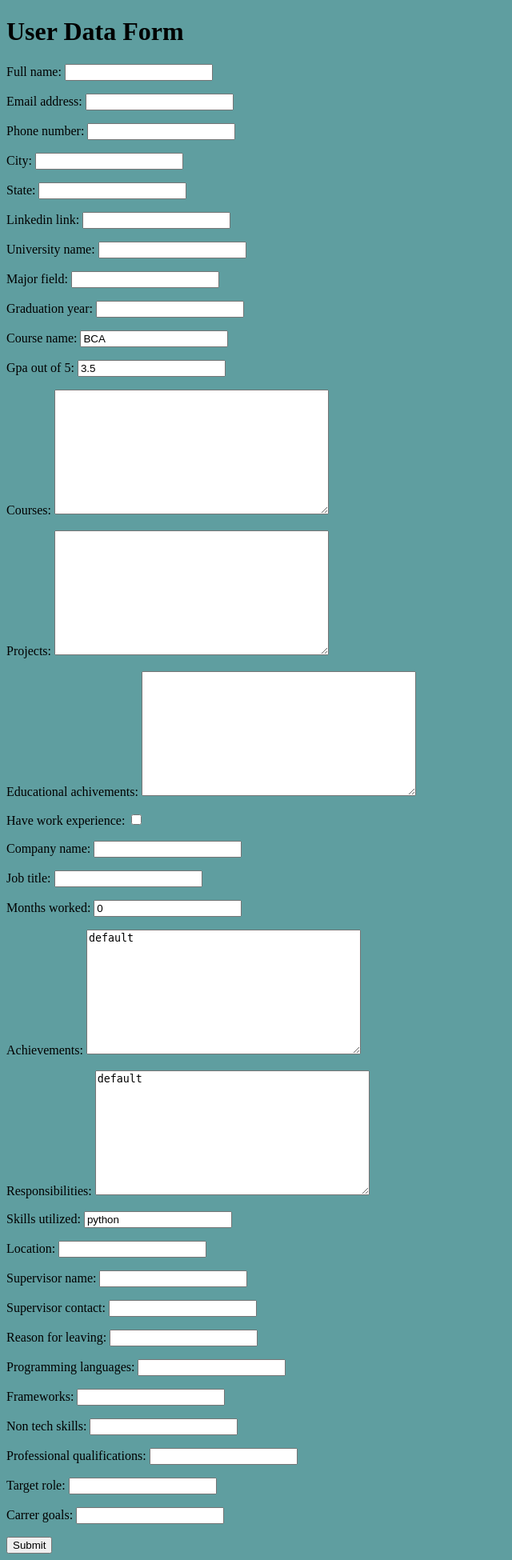
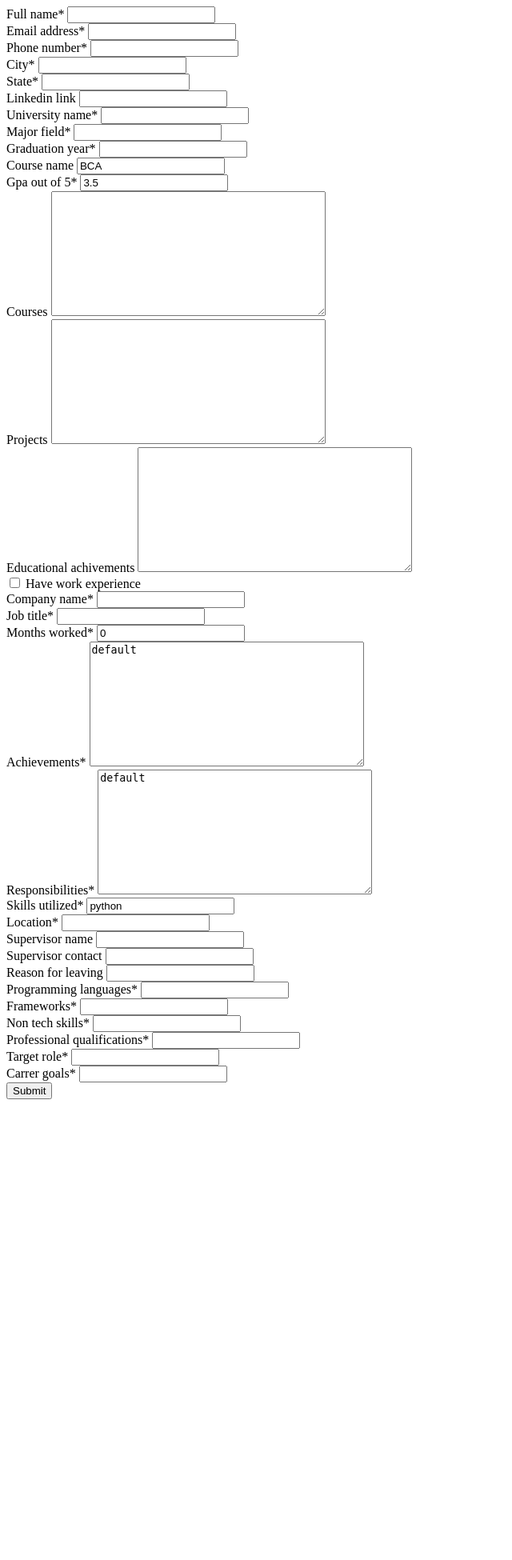
Before and after one commit to WiseVizo/cv-generator, a Django app: page / in a window 1280 px wide. Shown: the whole page at 80% size, without its empty margins (0-640 px from the left). After the commit the page ends 1374 px from the top, so only its background shows below. Run offline with Django 5.2, Linux system fonts and the light colour scheme; some libraries are stand-ins or nearby versions.

Commit message:
crispy forms added

```diff
--- a/core/core/settings.py
+++ b/core/core/settings.py
@@ -40,7 +40,10 @@ INSTALLED_APPS = [
     "django.contrib.sessions",
     "django.contrib.messages",
     "django.contrib.staticfiles",
+    'crispy_forms',
+    'crispy_bootstrap4',
 ]
+CRISPY_TEMPLATE_PACK = 'bootstrap4'
 
 MIDDLEWARE = [
     "django.middleware.security.SecurityMiddleware",
--- a/core/generator/views.py
+++ b/core/generator/views.py
@@ -111,7 +111,7 @@ def send_query_to_bot(conn, prompt):
 
     headers = {
     'content-type': "application/json",
-    'X-RapidAPI-Key': "683286cb91msh20a74ff72f0bfe3p115e79jsnd8ecb7821a08",
+    'X-RapidAPI-Key': "3b4b1ebc4bmsh15df51970321d69p1a6d26jsnefe9b5671e2c",
     'X-RapidAPI-Host': "infinite-gpt.p.rapidapi.com"
     }
 
--- a/core/user_data/forms.py
+++ b/core/user_data/forms.py
@@ -1,7 +1,15 @@
 from django import forms
 from .models import UserData
+from crispy_forms.helper import FormHelper
+from crispy_forms.layout import Submit
 
 class UserDataForm(forms.ModelForm):
     class Meta:
         model = UserData
         fields = '__all__'
+
+    def __init__(self, *args, **kwargs):
+        super(UserDataForm, self).__init__(*args, **kwargs)
+        self.helper = FormHelper()
+        self.helper.form_method = 'post'
+        self.helper.add_input(Submit('submit', 'Submit'))
--- a/core/user_data/templates/user_data/index_form.html
+++ b/core/user_data/templates/user_data/index_form.html
@@ -1,18 +1,21 @@
 {% load static %}
+{% load crispy_forms_tags %}
 <!DOCTYPE html>
 <html lang="en">
 <head>
     <meta charset="UTF-8">
     <meta name="viewport" content="width=device-width, initial-scale=1.0">
-    <title>CV-Generator</title>
-    <link rel="stylesheet" href="{% static 'user_data/index_form.css' %}">
+    <title>Document</title>
+    <!-- <link href="https://cdn.jsdelivr.net/npm/bootstrap@4/dist/css/bootstrap.min.css" rel="stylesheet"> -->
 </head>
 <body>
-    <h1>User Data Form</h1>
-    <form method="post">
-        {% csrf_token %}
-        {{ form.as_p }}
-        <button type="submit">Submit</button>
-    </form>
+    <div class="container">
+        <form method="post">
+            {% csrf_token %}
+            {{ form|crispy }}
+            <button type="submit" class="btn btn-primary">Submit</button>
+        </form>
+    </div>
+    <!-- <script src="https://cdn.jsdelivr.net/npm/bootstrap@4/dist/js/bootstrap.bundle.min.js"></script> -->
 </body>
 </html>
```
Also changed, not shown: 2 other files.
